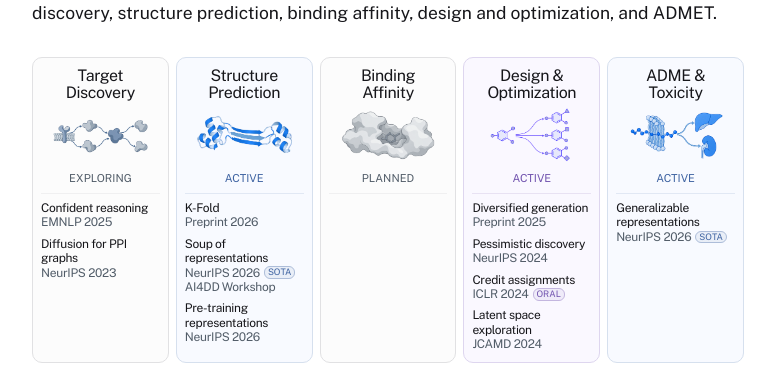
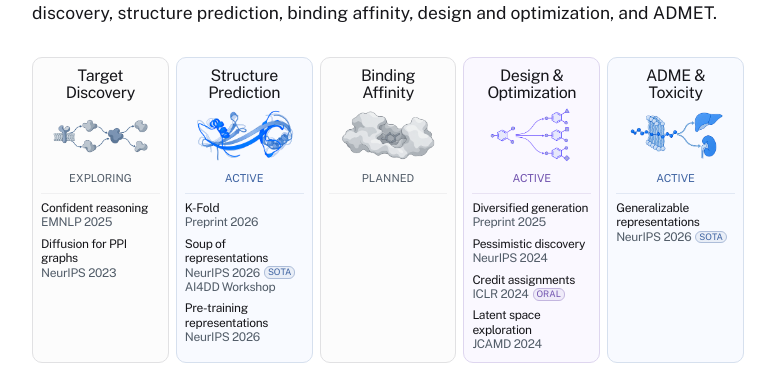
Before and after one commit to hsjang0/hsjang, a Jekyll site: the page built from index.html, in a window 1280 px wide. Shown: the part 540-905 px from the top of the page, without its empty margins (252-1027 px from the left). Built offline with Jekyll 4.4.1, drawn with Linux system fonts in a browser that asks for light colours.

Commit message:
Match the structure illustration to the supplied fold geometry

```diff
--- a/_data/research.yaml
+++ b/_data/research.yaml
@@ -25,7 +25,7 @@
       - { tag: "C1", label: "Diffusion for PPI graphs" }
 
   - name: "Structure|Prediction"
-    image: "/assets/research/stages/structure-v2.png"
+    image: "/assets/research/stages/structure-v3.png"
     status: sota
     sota_paper: "P2"
     sota_figure: "/assets/research/soupfold_results.png"
```
Also changed, not shown: assets/research/stages/structure-v3.png (added).
